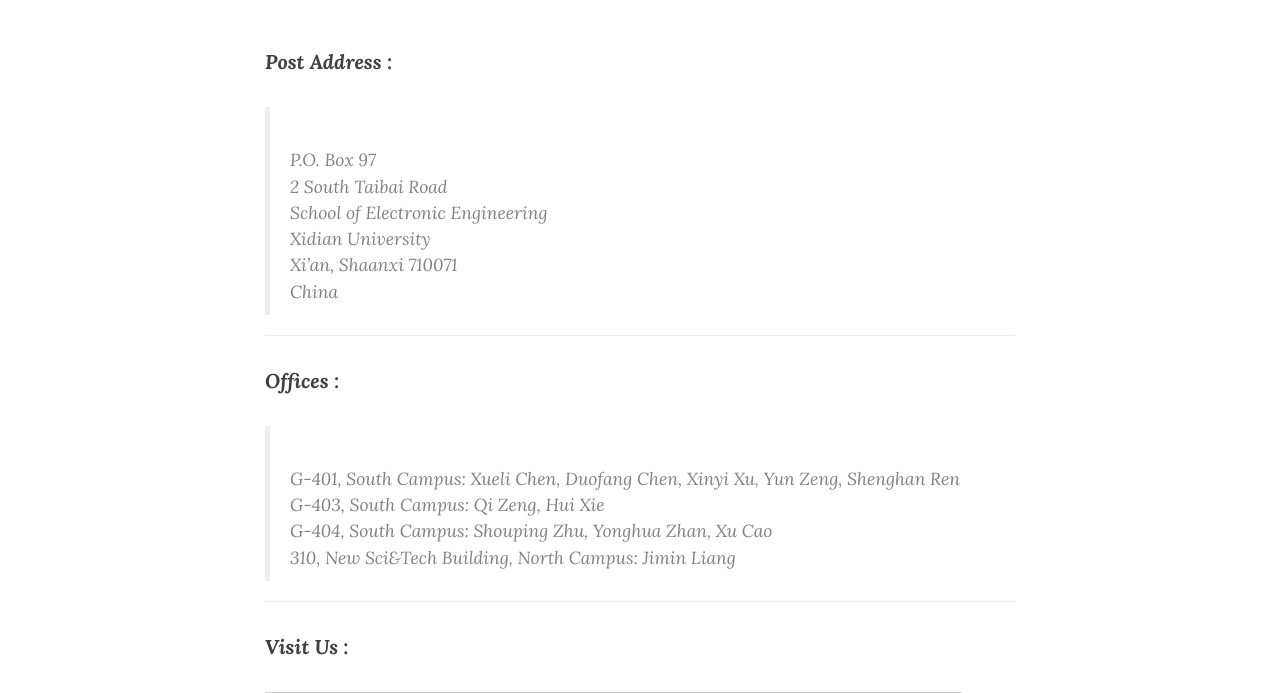
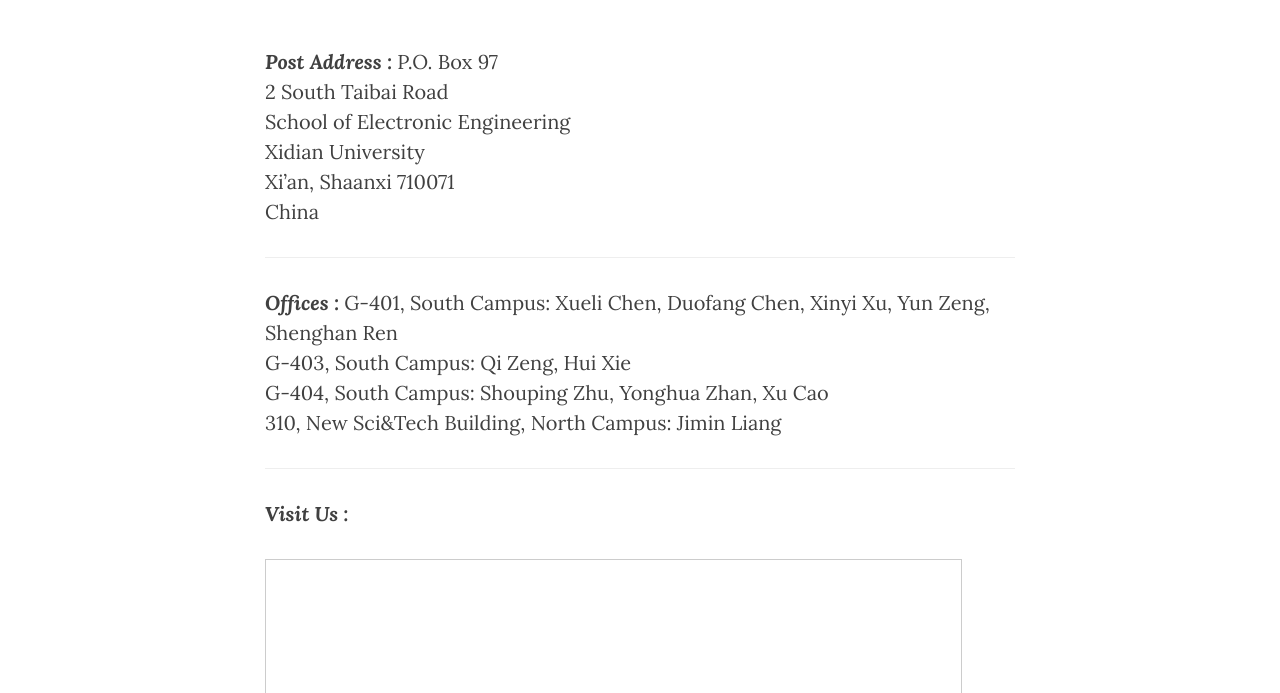
Before and after one commit to jiminliang/jiminliang.github.io.old, a plain HTML site: page contact/index.html in a window 1280 px wide. Shown: the part 301-994 px from the top of the page. Drawn offline with nearby package versions, Linux system fonts and the light colour scheme; some packages are replaced by stand-ins of ours; a script that the page names is missing.

Commit message:
Update address

```diff
--- a/contact/index.html
+++ b/contact/index.html
@@ -238,25 +238,21 @@
 <div class="container">
 	<div class="row">
 		<div class="col-lg-8 col-lg-offset-2 col-md-10 col-md-offset-1">
-			<p><strong><em>Post Address :</em></strong></p>
-<blockquote>
-  <p>P.O. Box 97 <br />
+			<p><strong><em>Post Address :</em></strong>
+P.O. Box 97 <br />
 2 South Taibai Road <br />
 School of Electronic Engineering <br />
 Xidian University <br />
 Xi’an, Shaanxi 710071 <br />
 China <br /></p>
-</blockquote>
 
 <hr />
 
-<p><strong><em>Offices :</em></strong></p>
-<blockquote>
-  <p>G-401, South Campus: Xueli Chen, Duofang Chen, Xinyi Xu, Yun Zeng, Shenghan Ren <br />
+<p><strong><em>Offices :</em></strong>
+G-401, South Campus: Xueli Chen, Duofang Chen, Xinyi Xu, Yun Zeng, Shenghan Ren <br />
 G-403, South Campus: Qi Zeng, Hui Xie <br />
 G-404, South Campus: Shouping Zhu, Yonghua Zhan, Xu Cao <br />
 310, New Sci&amp;Tech Building, North Campus: Jimin Liang <br /></p>
-</blockquote>
 
 <hr />
 
--- a/feed.xml
+++ b/feed.xml
@@ -5,8 +5,8 @@
     <description>School of Electronic Engineering, Xidian University</description>
     <link>https://jiminliang.github.io/</link>
     <atom:link href="https://jiminliang.github.io/feed.xml" rel="self" type="application/rss+xml" />
-    <pubDate>Wed, 03 Jun 2020 12:07:16 +0800</pubDate>
-    <lastBuildDate>Wed, 03 Jun 2020 12:07:16 +0800</lastBuildDate>
+    <pubDate>Wed, 03 Jun 2020 12:09:30 +0800</pubDate>
+    <lastBuildDate>Wed, 03 Jun 2020 12:09:30 +0800</lastBuildDate>
     <generator>Jekyll v3.8.4</generator>
 
       <item>
```
